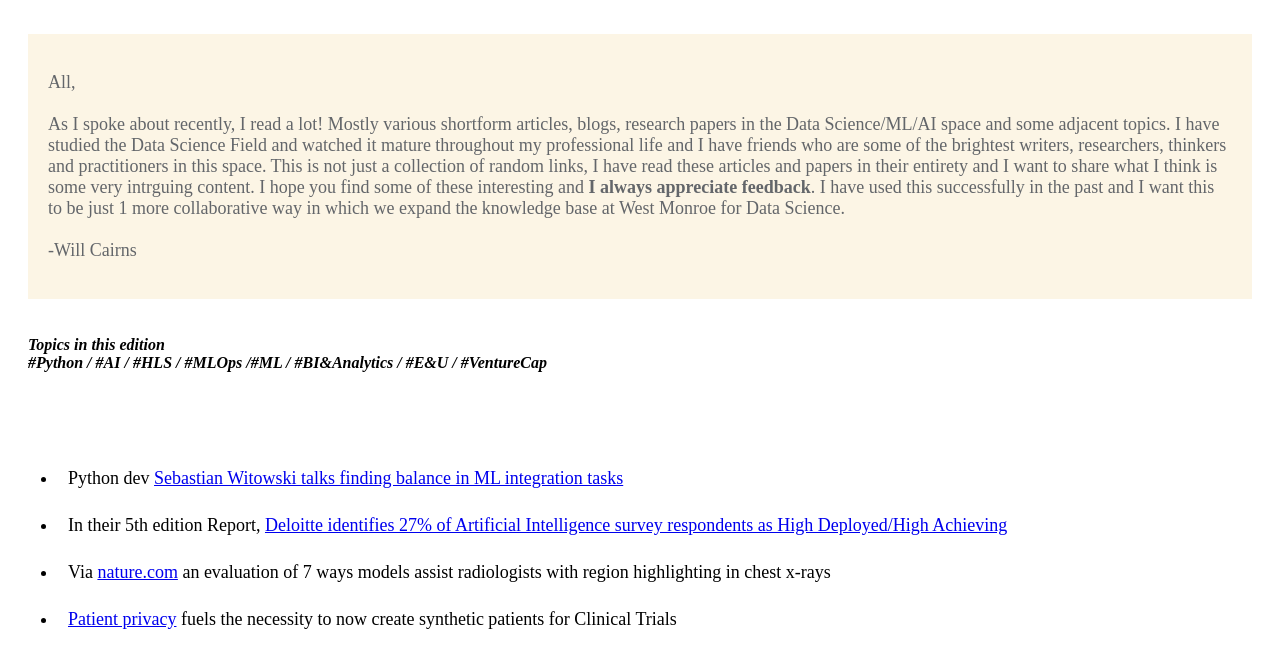
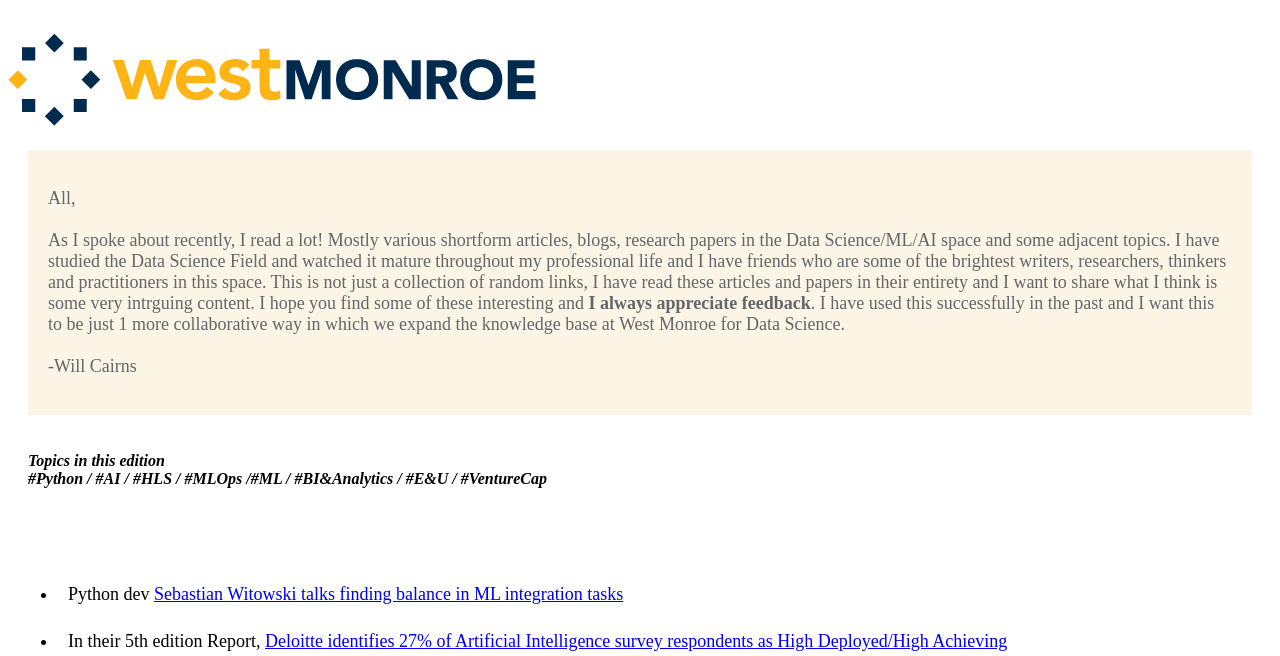
Before and after one commit to wcairns/Data-Science-Radar, a plain HTML site: page November-11-2022.html in a window 1280 px wide. Shown: the part 139-795 px from the top of the page. Drawn offline with Linux system fonts and the light colour scheme.

Commit message:
Added image directory with WMP Logo"

```diff
--- a/November-11-2022.html
+++ b/November-11-2022.html
@@ -41,6 +41,7 @@
     </head>
     <body>
         <h1>Data Science Radar - November 11 2022</h1>
+        <img src="_images/WestMonroe.blueyellow.png">
 
             <blockquote><p>All, <br><br>
             As I spoke about recently, I read a lot! Mostly various shortform articles, blogs, research papers in the Data Science/ML/AI space and some adjacent topics. I have studied the Data Science Field and watched it mature throughout my professional life and I have friends who are some of the brightest writers, researchers, thinkers and practitioners in this space. This is not just a collection of random links, I have read these articles and papers in their entirety and I want to share what I think is some very intrguing content. I hope you find some of these interesting and <b>I always appreciate feedback</b>. I have used this successfully in the past and I want this to be just 1 more collaborative way in which we expand the knowledge base at West Monroe for Data Science.<br><br>
```
Also changed, not shown: _images/WestMonroe.blueyellow.png (added), 1 other file.
